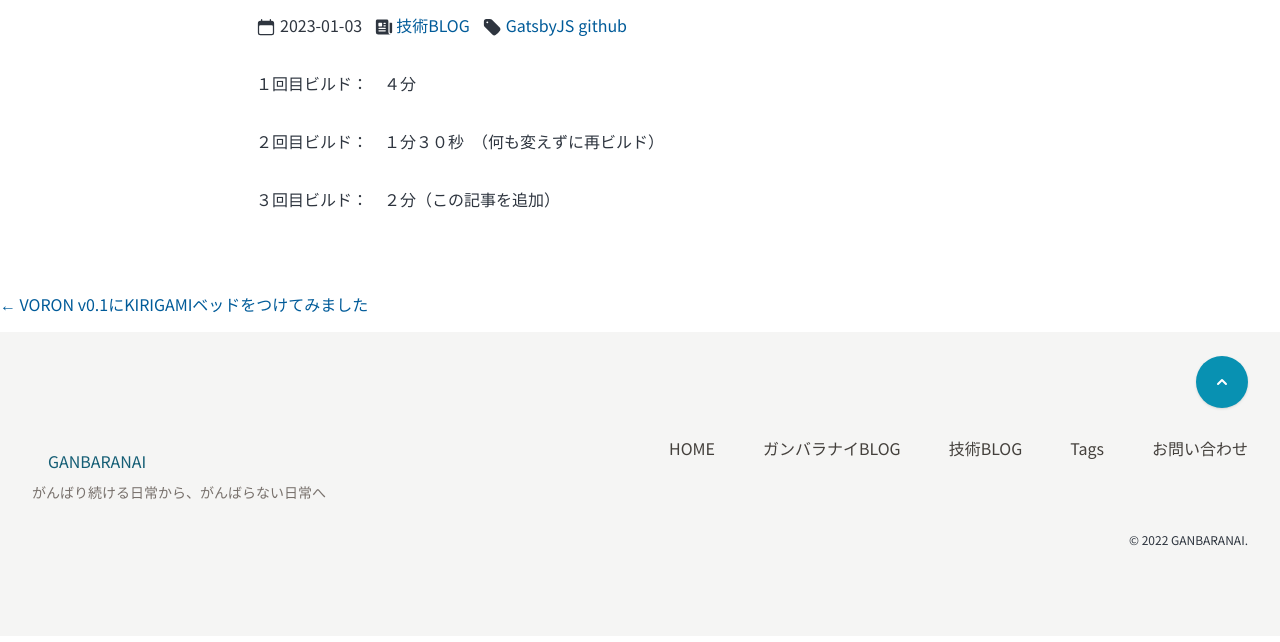
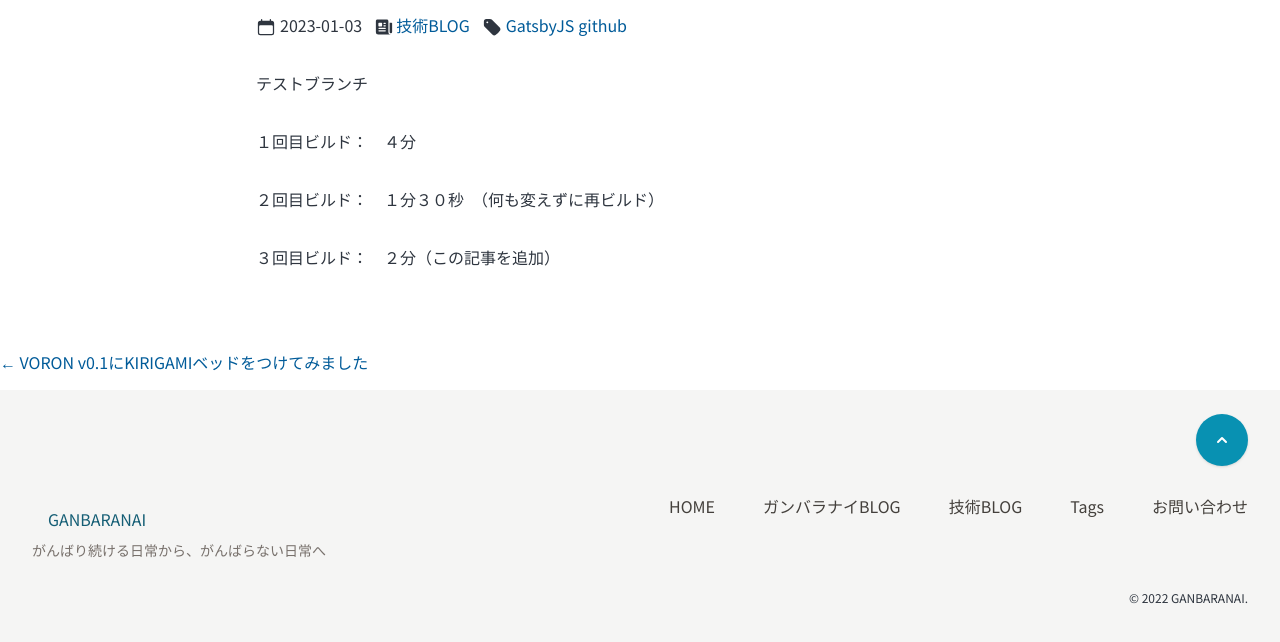
Before and after one commit to seya128/GanbaranaiHP-GatsbyStarterBlog, a Gatsby site: page /tech-blog/GitHubActions-test/ in a window 1280 px wide. Shown: the part 150-792 px from the top of the page. Built offline with nearby package versions, Linux system fonts and the light colour scheme; Gatsby itself is replaced by a stand-in of ours; some packages are replaced by stand-ins of ours.

Commit message:
Update index.md

```diff
--- a/content/tech-blog/GitHubActions-test/index.md
+++ b/content/tech-blog/GitHubActions-test/index.md
@@ -7,6 +7,8 @@ tags: ["GatsbyJS","github"]
 image:
 ---
 
+テストブランチ
+
 １回目ビルド：　４分
 
 ２回目ビルド：　１分３０秒　（何も変えずに再ビルド）
```
